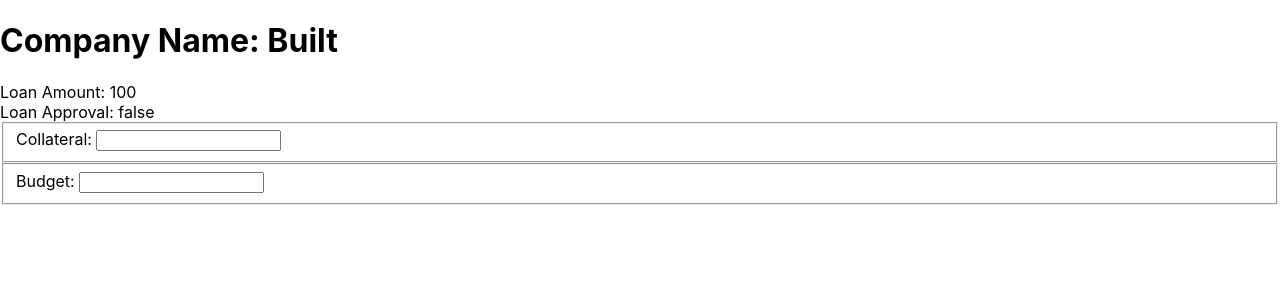
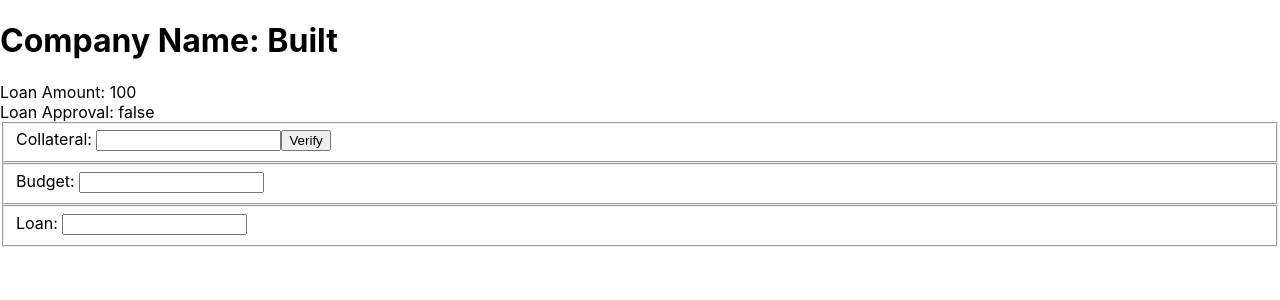
Before and after one commit to nathanRomad/builtRedux, a React (Create React App) app: page / in a window 1280 px wide. Shown: the top 300 px of the page. Built offline with nearby package versions, Linux system fonts and the light colour scheme.

Commit message:
created basic class component

```diff
--- /dev/null
+++ b/src/components/classComponent.js
@@ -0,0 +1,5 @@
+class LoanApproval extends React.Component {
+    render() {
+      return <h2></h2>;
+    }
+  }
--- a/src/components/functionalComponent.js
+++ b/src/components/functionalComponent.js
@@ -1,11 +1,13 @@
 import { useSelector, useDispatch } from 'react-redux'
-import { changeCollateralAmount } from '../actions/CollateralActions'
+import { changeCollateralAmount, verifyCollateral } from '../actions/CollateralActions'
 import { changeBudgetAmount } from '../actions/BudgetActions'
+import { changeLoanAmount } from '../actions/LoanActions'
 
 export const FunctionalComponent = () => {
     const dispatch = useDispatch()
     const collateral = useSelector(state => state.collateralReducer)
     const budget = useSelector(state => state.budgetReducer)
+    const loan = useSelector(state => state.loanReducer)
 
     return (
         <>
@@ -14,12 +16,21 @@
                     <label htmlFor="collateral">Collateral: </label>
                     {/* not sure why value={collateral.x} is working.. expected collateral.value */}
                     <input type="number" name="collateral" value={collateral.x} onChange={(e) => dispatch(changeCollateralAmount(e.target.value))} />
+                    <button onClick={(e) => {
+                        e.preventDefault()
+                        dispatch(verifyCollateral())
+                    }}>Verify</button>
                 </fieldset>
                 <fieldset>
                     <label htmlFor="budget">Budget: </label>
                     {/* not sure why value={budget.x} is working.. expected budget.amount */}
                     <input type="number" name="budget" value={budget.x} onChange={(e) => dispatch(changeBudgetAmount(e.target.value))} />
                 </fieldset>
+                <fieldset>
+                    <label htmlFor="loan">Loan: </label>
+                    {/* not sure why value={budget.x} is working.. expected budget.amount */}
+                    <input type="number" name="loan" value={loan.x} onChange={(e) => dispatch(changeLoanAmount(e.target.value))} />
+                </fieldset>
             </form>
         </>
     )
```
